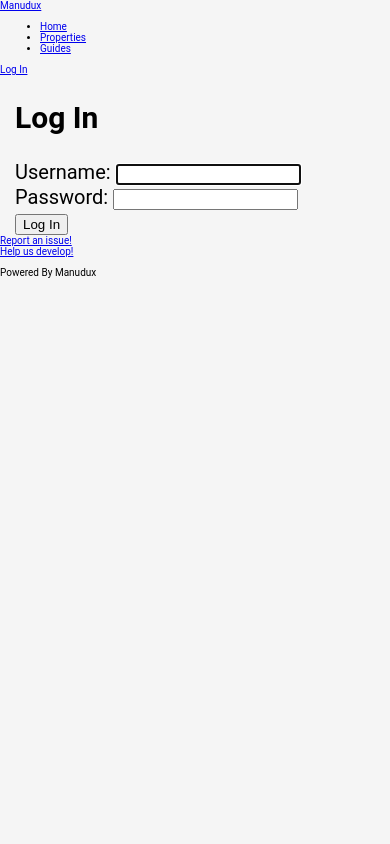
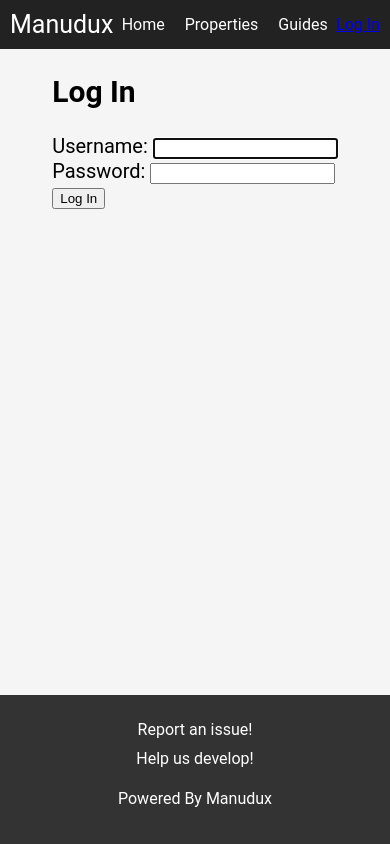
Before and after one commit to JonneSaloranta/manudux, a Django app: page /accounts/login/ in a window 390 px wide. Run offline with Django 5.2, Linux system fonts and the light colour scheme.

Commit message:
chore: update more styling

```diff
--- a/static/manudux/css/style.css
+++ b/static/manudux/css/style.css
@@ -6,12 +6,72 @@
 
 html {
   font-size: 62.5%;
+  font-family: "Roboto", sans-serif;
 }
 
 body {
+  display: flex;
+  justify-content: center;
+  min-height: 100vh;
   margin: 0;
-  font-family: "Roboto", sans-serif;
   background-color: #f5f5f5;
+  flex-direction: column;
+  font-size: 1.6rem;
+}
+
+.navbar {
+  background: #222;
+  padding: 1rem;
+  max-width: 100vw;
+}
+.navbar nav {
+  display: flex;
+  justify-content: space-between;
+  align-items: center;
+  max-width: 1200px;
+  margin: auto;
+}
+.navbar nav .nav-logo {
+  font-size: 2.5rem;
+  color: white;
+  text-decoration: none;
+}
+.navbar nav .nav-logo a {
+  color: white;
+  text-decoration: none;
+}
+.navbar ul {
+  list-style: none;
+  display: flex;
+  gap: 1rem;
+  padding: 0;
+  margin: 0;
+}
+.navbar ul li a {
+  text-decoration: none;
+  color: white;
+  padding: 0.5rem;
+  transition: 0.2s;
+}
+.navbar ul li a:hover {
+  background: rgba(255, 255, 255, 0.2);
+  border-radius: 5px;
+}
+.navbar .nav-user {
+  display: flex;
+  gap: 1rem;
+  color: #fff;
+}
+.navbar .nav-user button {
+  background: red;
+  color: white;
+  border: none;
+  padding: 0.5rem 1rem;
+  cursor: pointer;
+}
+.navbar .nav-user .admin-link {
+  color: white;
+  text-decoration: none;
 }
 
 .container {
@@ -19,4 +79,95 @@ body {
   margin: 0 auto;
   padding: 0 15px;
   font-size: 2rem;
+  display: flex;
+  flex-direction: column;
+}
+
+footer {
+  background-color: #333;
+  color: #fff;
+  padding: 20px 0;
+  text-align: center;
+  font-size: 1.6rem;
+  width: 100%;
+  margin-top: auto;
+}
+footer .row {
+  display: flex;
+  justify-content: space-between;
+  align-items: center;
+  flex-direction: column;
+}
+footer .row a {
+  color: #fff;
+  text-decoration: none;
+  padding: 0.5rem;
+}
+footer .row a:hover {
+  text-decoration: underline;
+}
+
+.grid-container {
+  display: grid;
+  grid-template-columns: repeat(auto-fit, minmax(20rem, 1fr));
+  gap: 1rem;
+  margin: auto;
+  margin-bottom: 5rem;
+  justify-items: center;
+  max-width: 120rem;
+}
+
+@media screen and (max-width: 1200px) {
+  .grid-container {
+    grid-template-columns: repeat(auto-fit, minmax(25rem, 1fr));
+  }
+}
+.card {
+  background-color: #fff;
+  width: 100%;
+  height: 40rem;
+  border-radius: 15px;
+  margin: 1rem;
+  box-shadow: 0 0 1rem rgba(0, 0, 0, 0.3);
+  transition: box-shadow 0.3s, transform 0.3s;
+  max-width: 40rem;
+  position: relative;
+}
+.card:hover {
+  box-shadow: 0 0 2rem rgba(0, 0, 0, 0.3);
+}
+
+.card-content {
+  display: flex;
+  flex-direction: column;
+  justify-content: space-between;
+  height: 100%;
+}
+
+.card-title h2 {
+  font-size: 2rem;
+  text-align: center;
+  margin: 1rem 0;
+}
+
+.card-body {
+  padding: 1rem;
+  flex: 1;
+}
+
+.card-image img {
+  width: 100%;
+  height: 20rem;
+  -o-object-fit: cover;
+     object-fit: cover;
+  border-radius: 15px 15px 0 0;
+}
+
+.card-link {
+  position: absolute;
+  top: 0;
+  left: 0;
+  width: 100%;
+  height: 100%;
+  z-index: 1; /* Ensures the link covers the entire card */
 }/*# sourceMappingURL=style.css.map */
--- a/static/manudux/css/style.scss
+++ b/static/manudux/css/style.scss
@@ -88,4 +88,100 @@ body {
     margin: 0 auto;
     padding: 0 15px;
     font-size: 2rem;
+    display: flex;
+    flex-direction: column;
 }
+
+footer {
+    background-color: #333;
+    color: #fff;
+    padding: 20px 0;
+    text-align: center;
+    font-size: 1.6rem;
+    width: 100%;
+    margin-top: auto;
+
+    .row {
+        display: flex;
+        justify-content: space-between;
+        align-items: center;
+        flex-direction: column;
+
+        a {
+            color: #fff;
+            text-decoration: none;
+            padding: 0.5rem;
+
+            &:hover {
+                text-decoration: underline;
+            }
+        }
+    }
+}
+
+.grid-container {
+    display: grid;
+    grid-template-columns: repeat(auto-fit, minmax(20rem, 1fr));
+    gap: 1rem;
+    margin: auto;
+    margin-bottom: 5rem;
+    justify-items: center;
+    max-width: 120rem;
+}
+
+@media screen and (max-width: 1200px) {
+    .grid-container {
+        grid-template-columns: repeat(auto-fit, minmax(25rem, 1fr));
+    }
+}
+
+.card {
+    background-color: #fff;
+    width: 100%;
+    height: 40rem;
+    border-radius: 15px;
+    margin: 1rem;
+    box-shadow: 0 0 1rem rgba(0, 0, 0, 0.3);
+    transition: box-shadow 0.3s, transform 0.3s;
+    max-width: 40rem;
+
+    &:hover {
+        box-shadow: 0 0 2rem rgba(0, 0, 0, 0.3);
+    }
+
+    position: relative;
+}
+
+.card-content {
+    display: flex;
+    flex-direction: column;
+    justify-content: space-between;
+    height: 100%;
+}
+
+.card-title h2 {
+    font-size: 2rem;
+    text-align: center;
+    margin: 1rem 0;
+}
+
+.card-body {
+    padding: 1rem;
+    flex: 1;
+}
+
+.card-image img {
+    width: 100%;
+    height: 20rem;
+    object-fit: cover;
+    border-radius: 15px 15px 0 0;
+}
+
+.card-link {
+    position: absolute;
+    top: 0;
+    left: 0;
+    width: 100%;
+    height: 100%;
+    z-index: 1; /* Ensures the link covers the entire card */
+}
```
Also changed, not shown: 1 other file.
